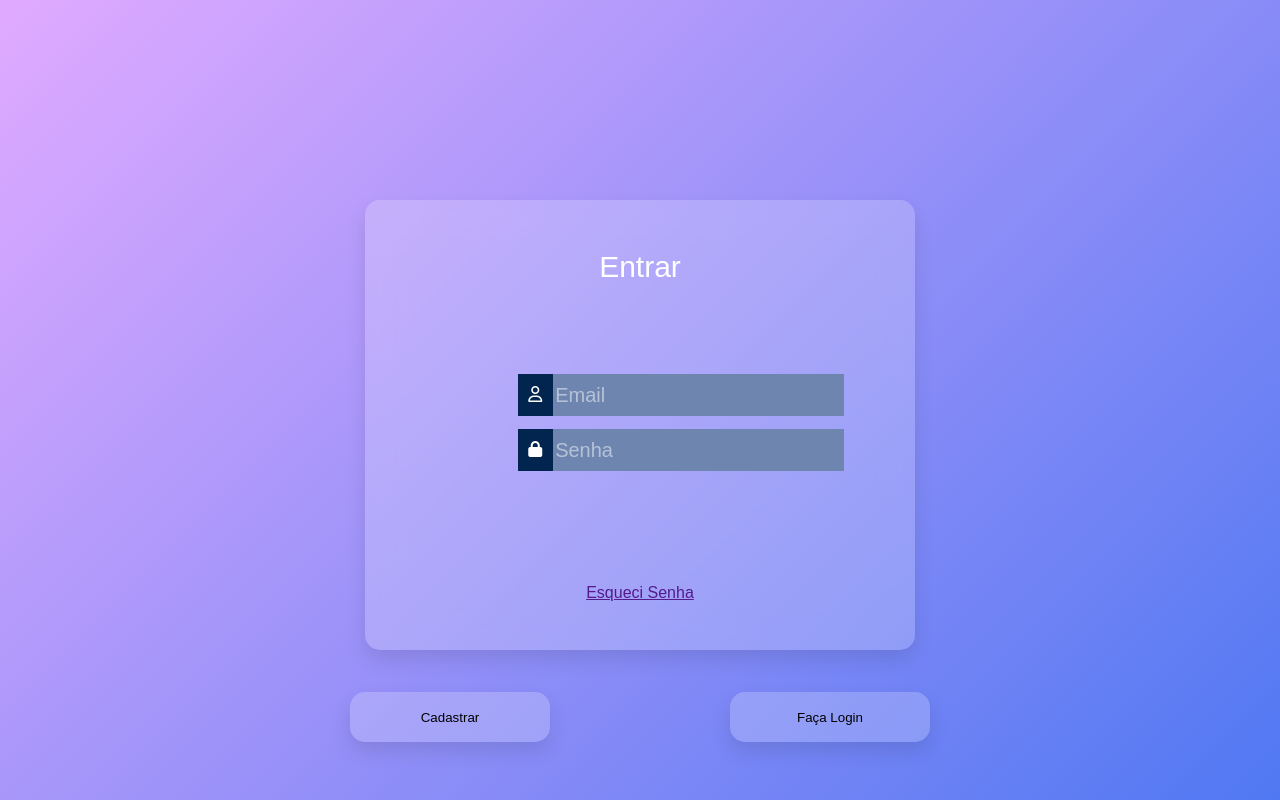
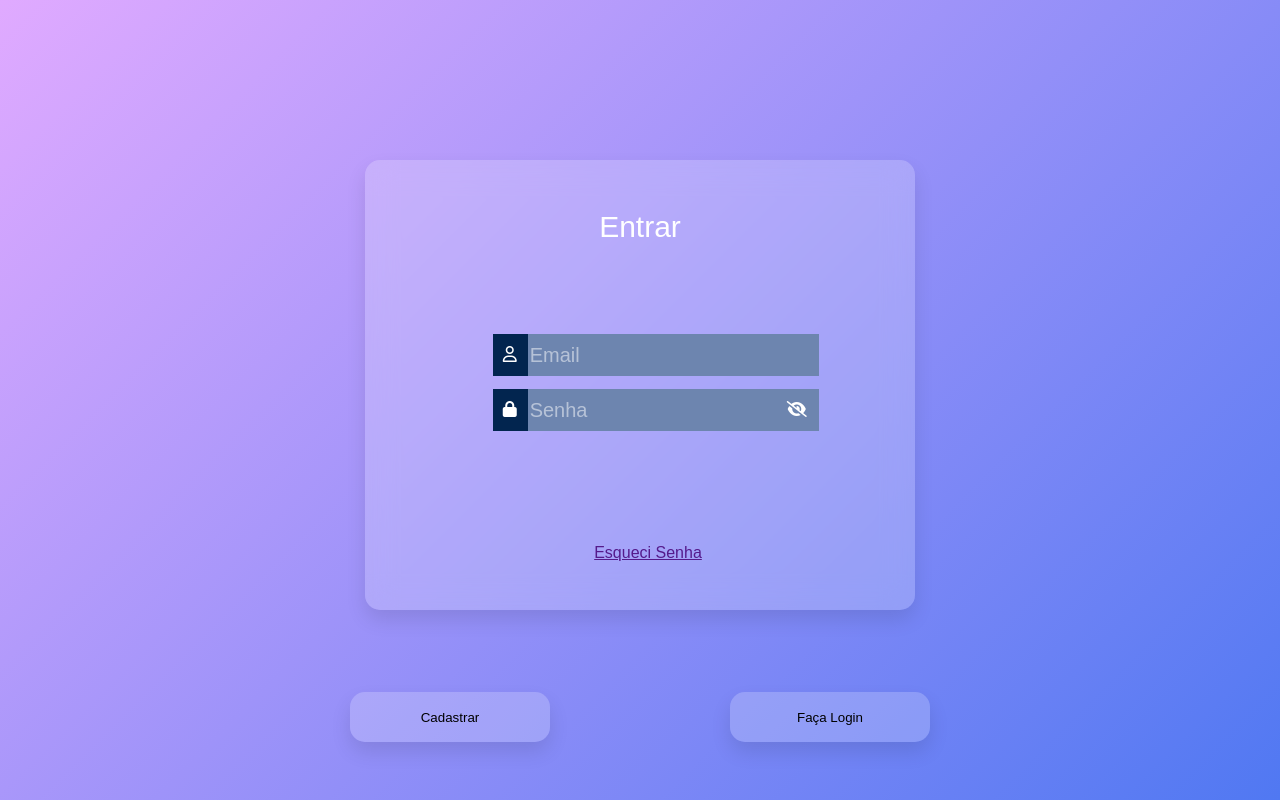
Before and after one commit to luan048/LoginPage-Authentication, a React (Vite) app in the folder front-end/: page / in a window 1280 px wide. Built offline with nearby package versions, Linux system fonts and the light colour scheme.

Commit message:
Login Page Completed

```diff
--- a/front-end/src/App.css
+++ b/front-end/src/App.css
@@ -1,6 +1,6 @@
 body {
     background: linear-gradient(135deg, #e0aaff, #5078f2);
-    min-height: 74vh; /* Ocupa toda a tela */
+    min-height: 79vh; /* Ocupa toda a tela */
 }
 
 .general-div {
@@ -8,7 +8,7 @@ body {
     flex-direction: column;
     margin: auto;
     align-items: center;
-    margin-top: 25vh;
+    margin-top: 20vh;
     font-family: 'Arial', sans-serif;
     width: 510px;
     height: 410px;
@@ -29,7 +29,7 @@ body {
 .input-divs {
     margin-bottom: 100px;
     margin-top: 60px;
-    margin-left: 23%;
+    margin-left: 13%;
 }
 
 .input-email,
@@ -79,12 +79,20 @@ body {
 .fa-eye-slash {
     position: absolute;
     color: white;
-    margin-left: -24px;
+    margin-left: -32px;
     margin-top: 12px;
     cursor: pointer;
-    visibility: hidden;
 }
 /*Fim Icons*/
+
+.forgot-password {
+    margin-left: 16px;
+    margin-bottom: 90px;
+}
+
+.forgot-password:hover {
+    color: black;
+}
 
 /*Fim Inputs Section*/
 
@@ -109,12 +117,5 @@ body {
 .extra-buttons {
     display: flex;
     gap: 180px;
+    margin-top: 40px;
 }
-
-.forgot-password {
-    margin-bottom: 90px;
-}
-
-.forgot-password:hover {
-    color: black;
-}
--- a/front-end/src/App.jsx
+++ b/front-end/src/App.jsx
@@ -24,12 +24,9 @@ function App() {
 
                     <div className="div-input-password">
                         <span className="span-icon-password"><i className="fa-solid fa-lock"></i></span>
+
                         <input className="input-password" type={isVisible ? "text" : "password"} placeholder="Senha"/>
-                        <i
-                            className={`fa-solid ${isVisible ? "fa-eye" : "fa-eye-slash"}`}
-                            onClick={toggleVisibility}
-                            style={{cursor: "pointer", marginLeft: "8px"}}
-                        ></i>
+                        <i className={`fa-solid ${isVisible ? "fa-eye" : "fa-eye-slash"}`} onClick={toggleVisibility}></i>
                     </div>
 
                 </div>
```
